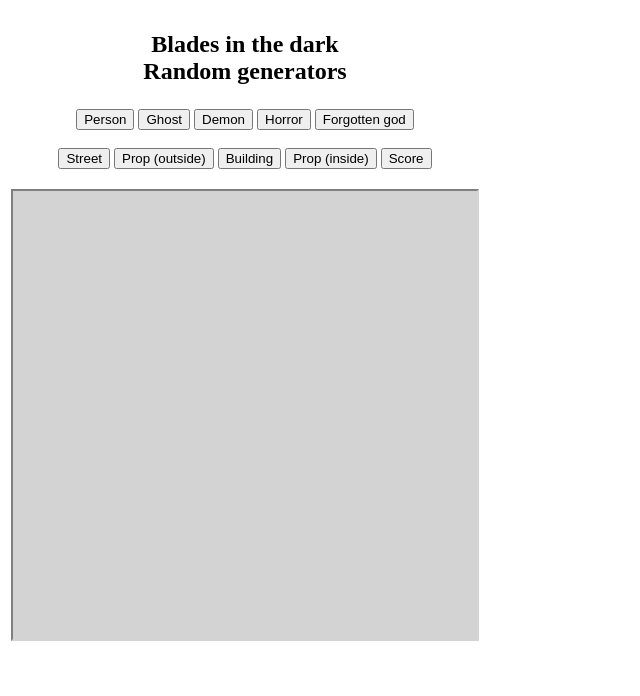
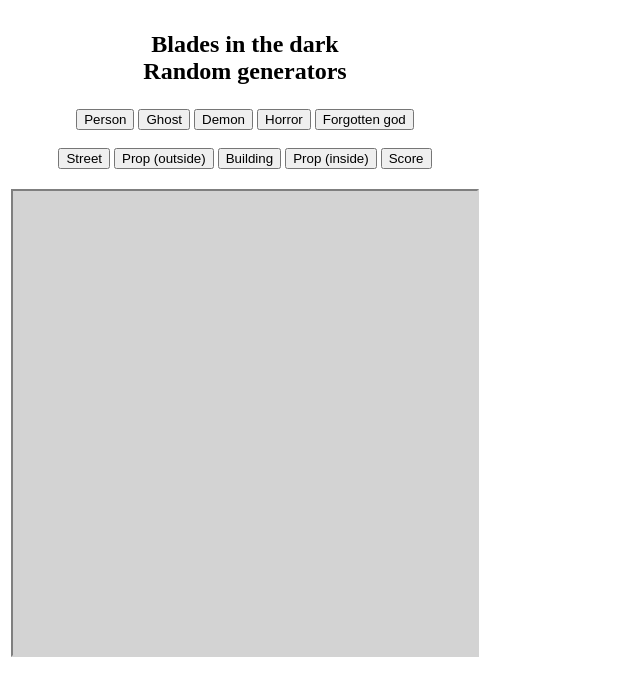
Before and after one commit to jon-heard/CRGE_JonStyle_Calculator, a plain HTML site: page bitd_randomGen.html in a window 1280 px wide. Shown: the whole page, without its empty margins (0-640 px from the left). Drawn offline with nearby package versions, Linux system fonts and the light colour scheme.

Commit message:
Increased the output size in Bitd random generators.

```diff
--- a/bitd_randomGen.html
+++ b/bitd_randomGen.html
@@ -11,7 +11,7 @@
 			#output
 			{
 				width: 28em;
-				height: 27em;
+				height: 28em;
 				margin-top: 1em;
 				border: 2px lightgrey inset;
 				background: lightgrey;
```
